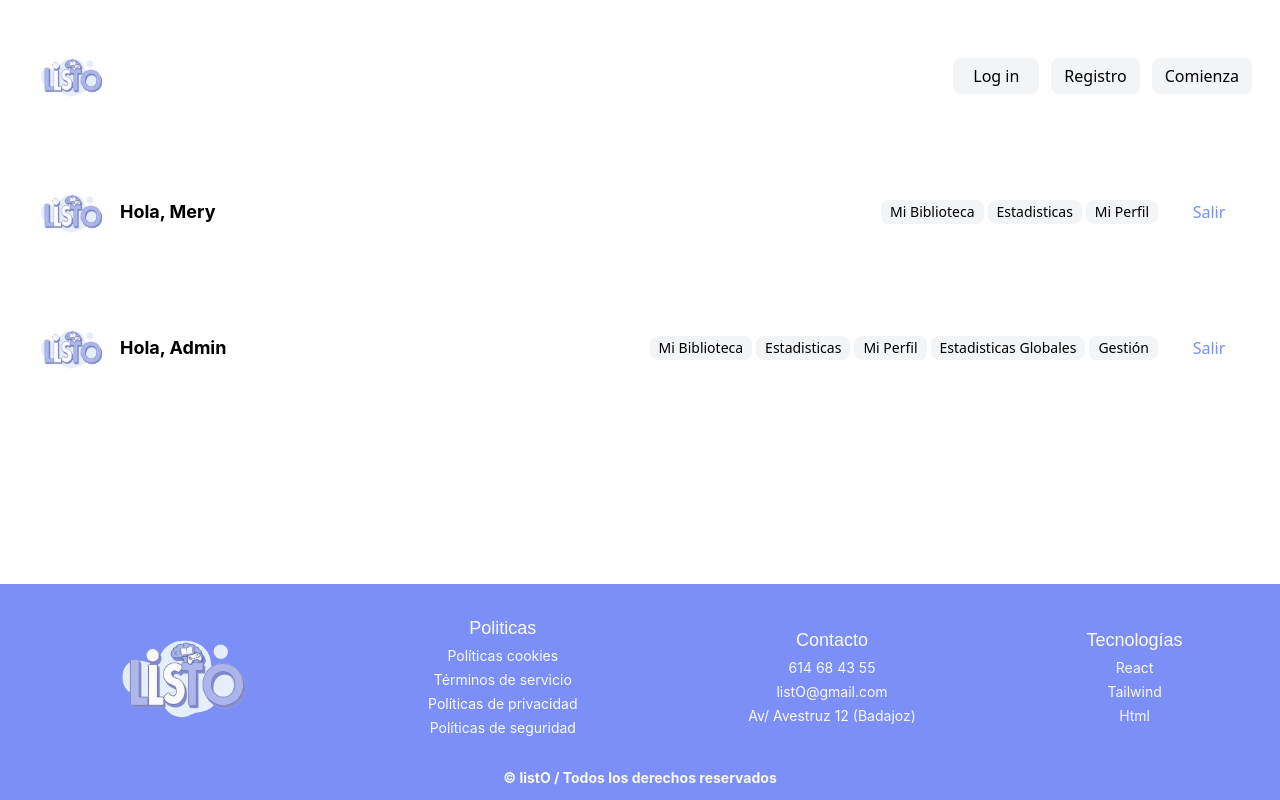
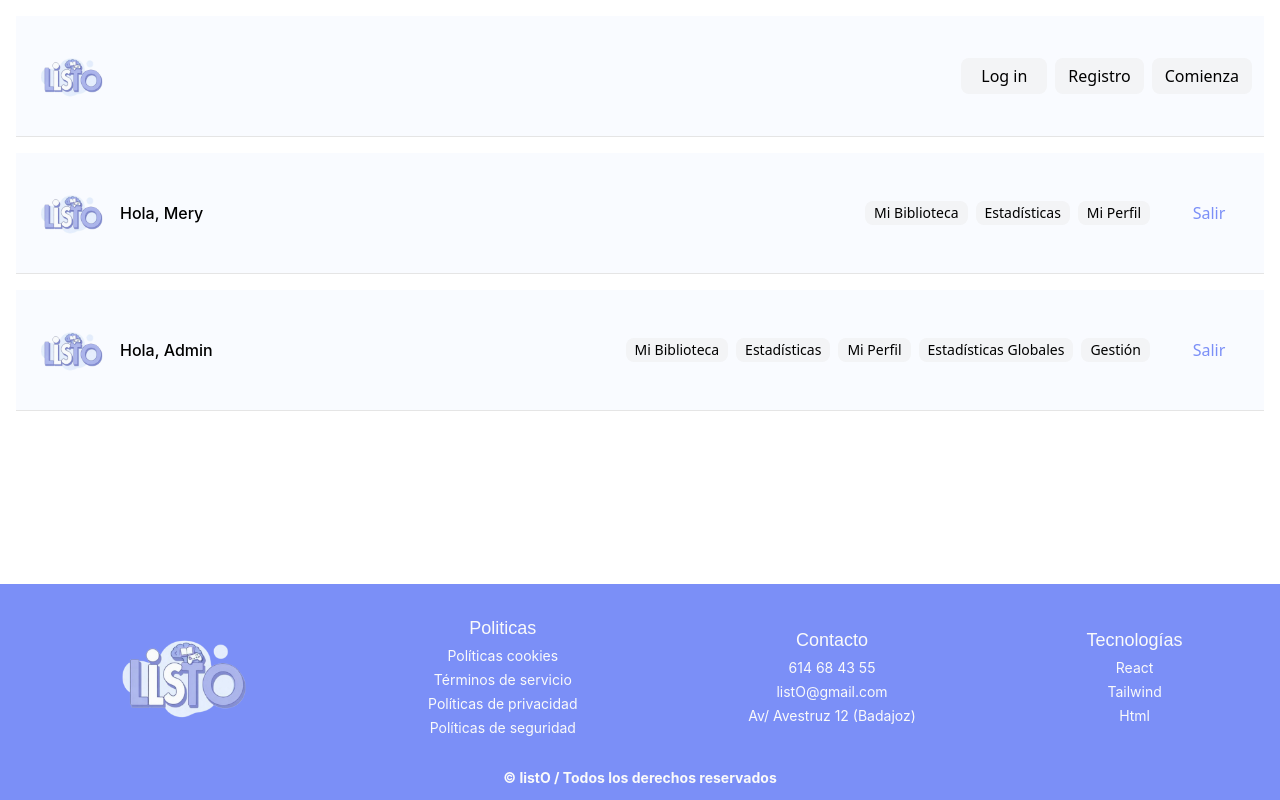
Before and after one commit to egilp04/listO, a React (Vite) app: page / in a window 1280 px wide. Built offline with nearby package versions, Linux system fonts and the light colour scheme.

Commit message:
navbar responsive

```diff
--- a/index.html
+++ b/index.html
@@ -5,6 +5,10 @@
     <link rel="icon" type="image/svg+xml" href="/vite.svg" />
     <meta name="viewport" content="width=device-width, initial-scale=1.0" />
     <link href="/src/styles/index.css" rel="stylesheet" />
+    <link
+      rel="stylesheet"
+      href="https://fonts.googleapis.com/css2?family=Material+Symbols+Outlined&icon_names=close,menu,search"
+    />
     <title>listo</title>
   </head>
   <body>
--- a/src/componentes/Navbar.tsx
+++ b/src/componentes/Navbar.tsx
@@ -1,6 +1,6 @@
-import React from 'react'
-import Button from './Button';
-import { NavLink } from 'react-router-dom';
+import { useState } from "react";
+import Button from "./Button";
+import { NavLink } from "react-router-dom";
 
 interface NavbarProps {
   usuario?: string;
@@ -9,49 +9,76 @@ interface NavbarProps {
 }
 
 const Navbar: React.FC<NavbarProps> = ({ usuario, estaLogueado, esAdmin }) => {
+  const [close, setClose] = useState(true);
+
+  const handleClick = () => {
+    setClose(!close);
+  };
+
   return (
-    <nav className="flex justify-between items-center p-3 bg-white  rounded-xl">
-      <div className="flex items-center gap-1">
+    <nav className="relative flex justify-between items-center p-3 bg-primary-50 flex-wrap border border-b-neutral-200 border-t-0 border-l-0 border-r-0">
+      <div className="flex items-center gap-3">
         <NavLink to="/" className="navbar-logo">
-          <img src="/src/assets/img/logo/logo.png" alt="logo" className="h-20 w-20 object-contain md:h-24" />
+          <img
+            src="/src/assets/img/logo/logo.png"
+            alt="logo"
+            className="h-20 w-20 object-contain md:h-24"
+          />
         </NavLink>
-        <div className="text-base text-black ml-2">
-          {estaLogueado && <span>Hola, {usuario}</span>}
-        </div>
+        {estaLogueado && (
+          <span className="text-base text-black font-medium">
+            Hola, {usuario}
+          </span>
+        )}
       </div>
-
-      <div className="flex items-center gap-2">
-        <div className="flex gap-1">
+      <div className="md:hidden block">
+        <span
+          className="material-symbols-outlined cursor-pointer text-7xl"
+          onClick={handleClick}
+        >
+          menu
+        </span>
+      </div>
+      <div
+        className={`${
+          close ? "hidden" : "flex absolute right-0 top-full bg-primary-50 p-4"
+        }  flex-col items-center gap-4 md:mt-0 md:flex md:w-auto md:flex-row `}
+      >
+        <div className="botones-navbar">
           {estaLogueado && (
             <>
-              <Button variant="secundario" size="sm">Mi Biblioteca</Button>
-              <Button variant="secundario" size="sm">Estadisticas</Button>
-              <Button variant="secundario" size="sm">Mi Perfil</Button>
+              <Button variant="secundario" size="sm">
+                Mi Biblioteca
+              </Button>
+              <Button variant="secundario" size="sm">
+                Estadísticas
+              </Button>
+              <Button variant="secundario" size="sm">
+                Mi Perfil
+              </Button>
               {esAdmin && (
                 <>
-                  <Button variant="secundario" size="sm">Estadisticas Globales</Button>
-                  <Button variant="secundario" size="sm">Gestión</Button>
+                  <Button variant="secundario" size="sm">
+                    Estadísticas Globales
+                  </Button>
+                  <Button variant="secundario" size="sm">
+                    Gestión
+                  </Button>
                 </>
               )}
             </>
           )}
         </div>
-
-        <div className="flex gap-3">
-          {!estaLogueado && (
+        <div className="botones-navbar">
+          {!estaLogueado ? (
             <>
               <Button variant="secundario">Log in</Button>
               <Button variant="secundario">Registro</Button>
               <Button variant="secundario">Comienza</Button>
             </>
+          ) : (
+            <Button variant="fantasma">Salir</Button>
           )}
-
-          {estaLogueado && (
-            <>
-              <Button variant="fantasma">Salir</Button>
-            </>
-          )}
-
         </div>
       </div>
     </nav>
--- a/src/styles/components.css
+++ b/src/styles/components.css
@@ -1,3 +1,6 @@
 @layer components {
+     .botones-navbar {
+    @apply flex flex-col md:flex-row gap-2 w-full md:w-auto justify-center;
+  }
 
 }
```
